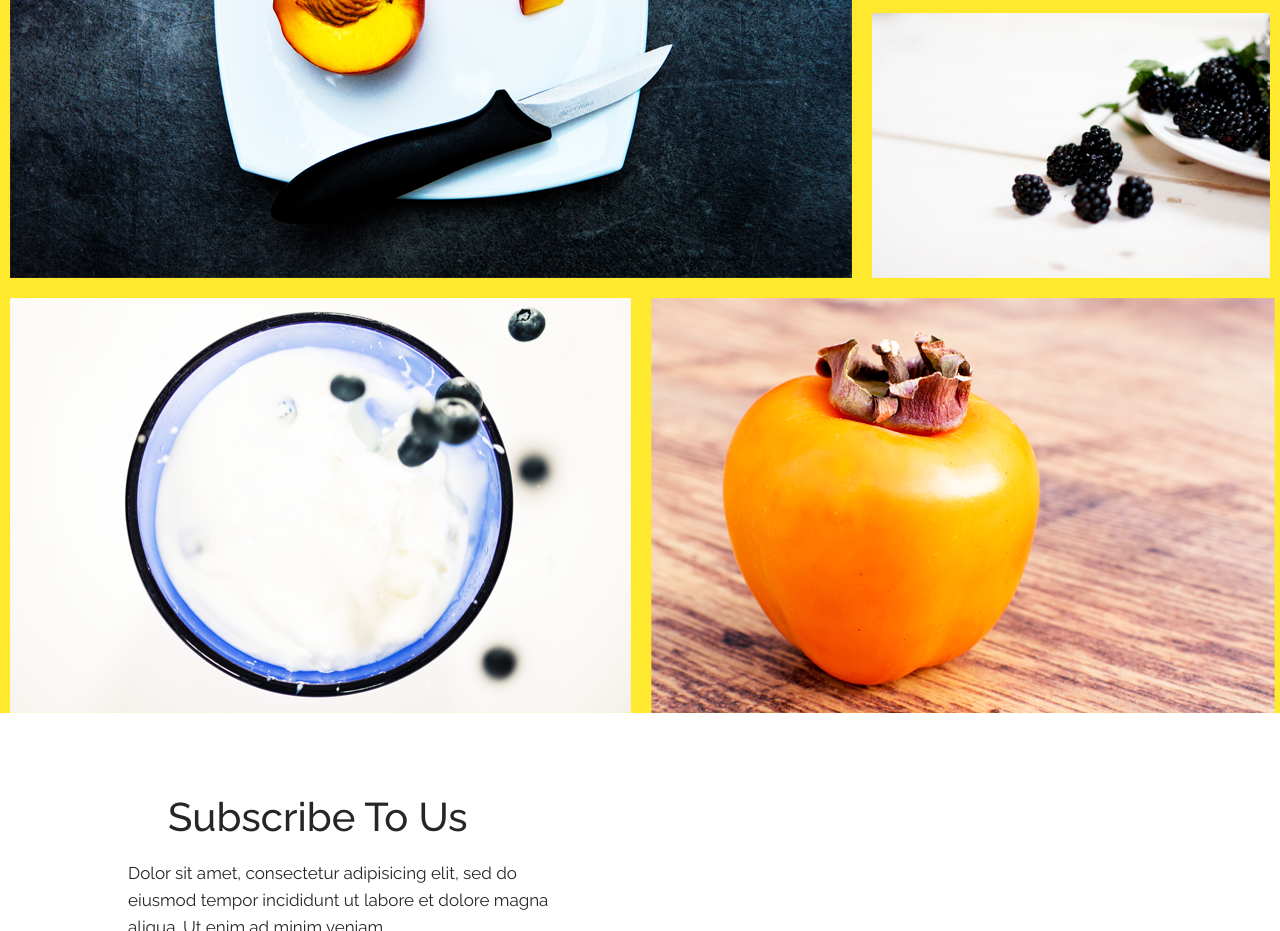
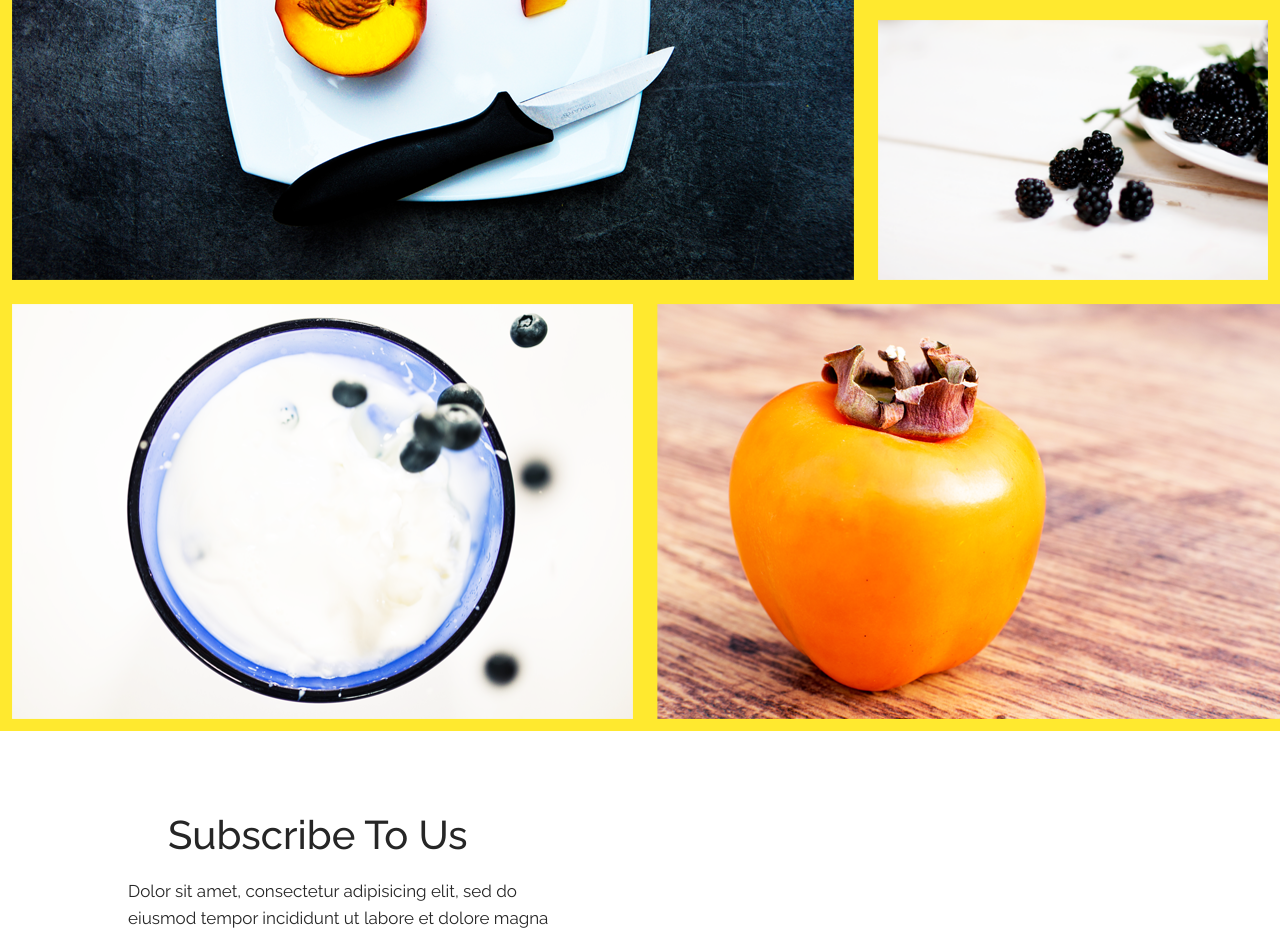
Before and after one commit to MazurMaciej/WebWeeklyDev-2, a plain HTML site: page index.html in a window 1280 px wide. Shown: the part 2807-3738 px from the top of the page. Drawn offline with Linux system fonts and the light colour scheme.

Commit message:
change height size for gallery section

```diff
--- a/style.css
+++ b/style.css
@@ -231,7 +231,7 @@ header img {
 /* Fourth section - Gallery */
 .gallery {
     background-color: #ffe92f;
-    height: 170vh;
+    height: auto;
 }
 
 .gallery-content-box {
@@ -282,13 +282,15 @@ header img {
 
 .box-photo-4-and-5 {
     display: flex;
+    flex-grow: 1;
+    justify-content: space-between;
     max-width: 100%;
 }
 
 .gallery img {
     cursor: pointer;
     max-width: 100%;
-    padding: 1rem;
+    padding: 1.2rem;
     transition: .3s;
 }
 
@@ -316,6 +318,7 @@ background-color: #ff6033;
     border: 1px #ff6033 solid;
     color: #fff;
 }
+
 /*
 .gallery-photos-box img, .box-photo-2-and-3 img, .box-photo-4-and-5 img {
     max-width: 100%
```
Lines whose indentation alone changed are shown as unchanged.
